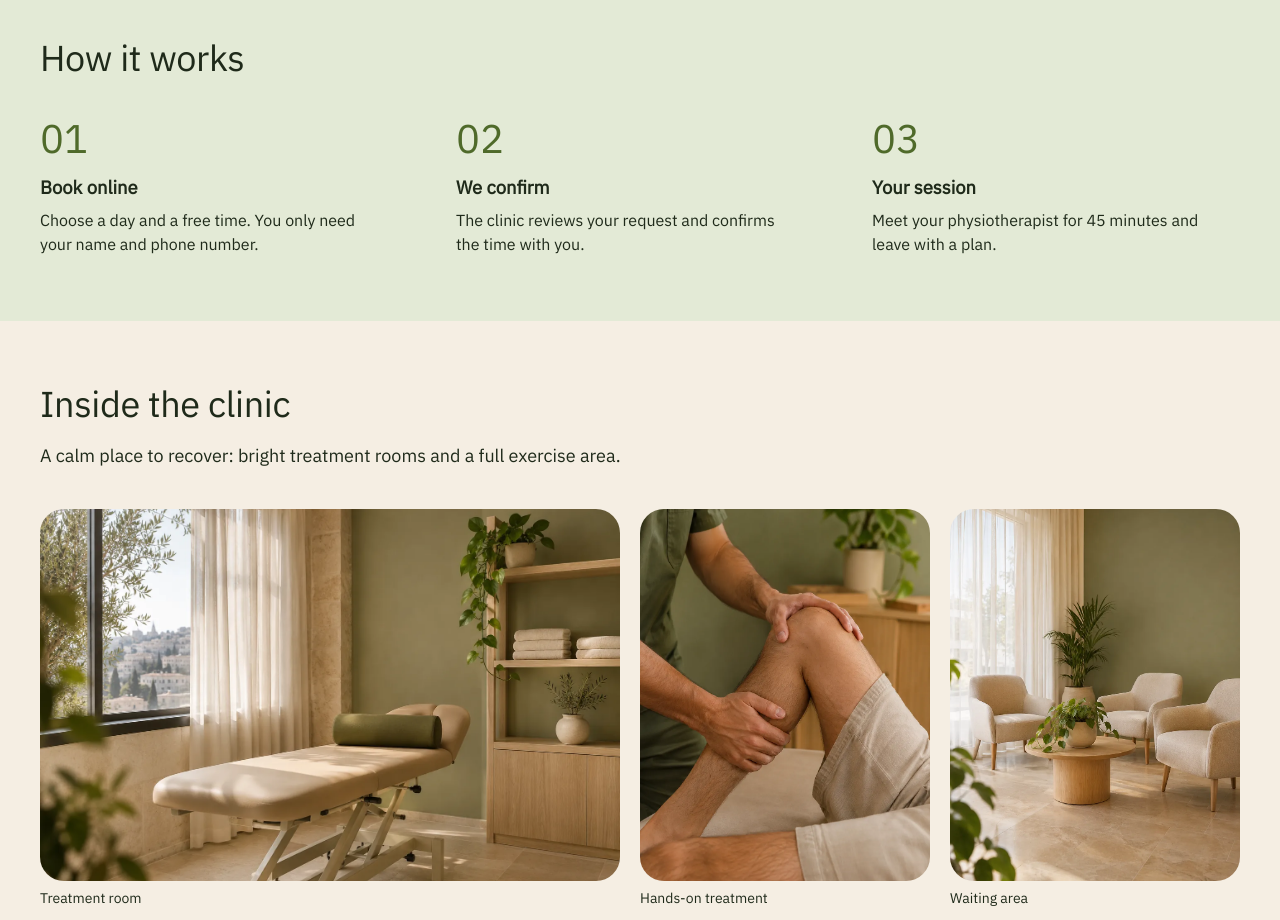
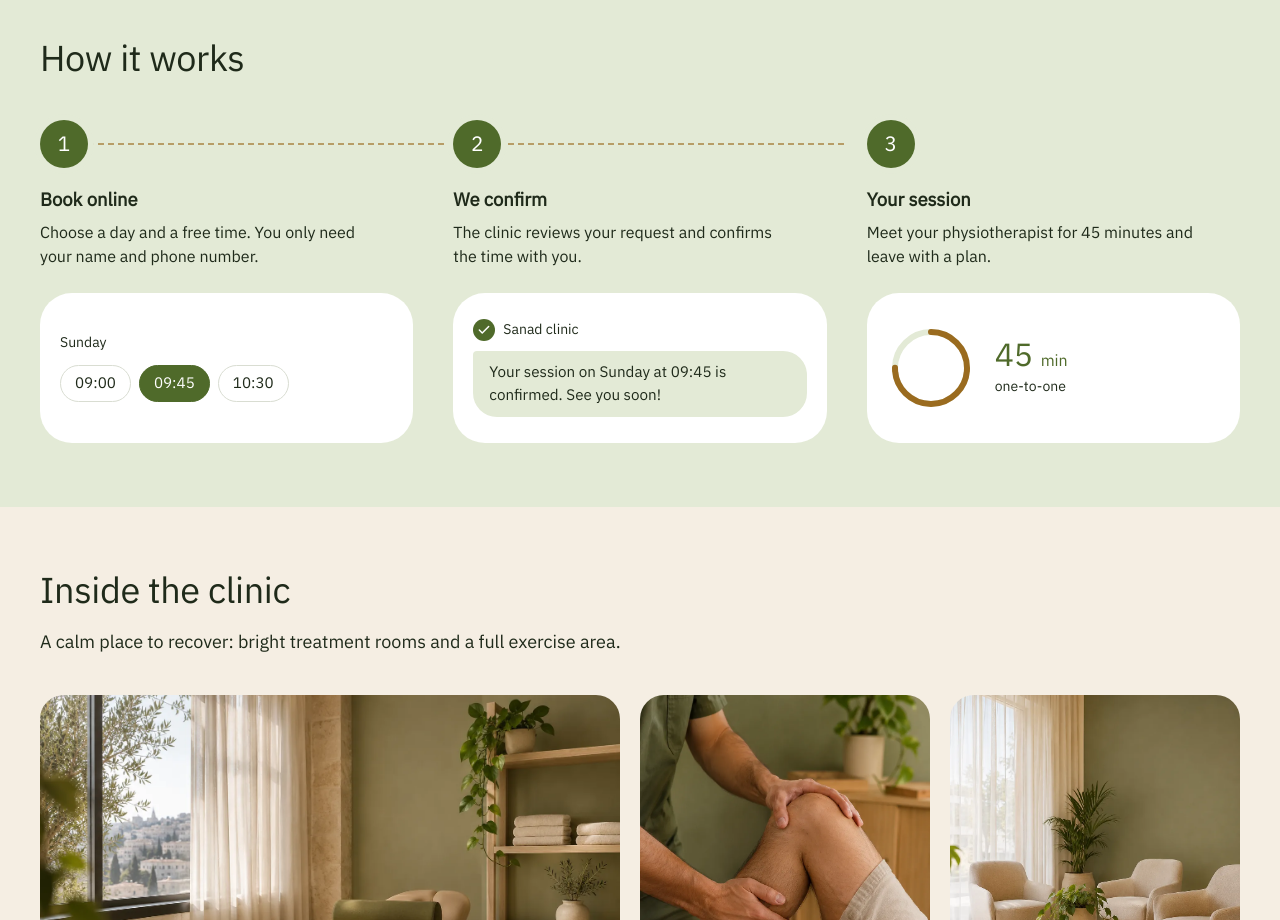
Before and after one commit to manarnofal2004/physio-clinic, a React (Vite) app in the folder client/: page / in a window 1280 px wide. Shown: the part 1400-2320 px from the top of the page. Built offline with nearby package versions, Linux system fonts and the light colour scheme; a web font is replaced by a local one.

Commit message:
feat(client): How it works as a dotted path with a small scene for each step

```diff
--- a/client/src/features/landing/HowItWorksSection.tsx
+++ b/client/src/features/landing/HowItWorksSection.tsx
@@ -1,20 +1,164 @@
+import type { ReactNode } from "react";
 import { Box, Typography } from "@mui/material";
+import { Check } from "lucide-react";
 import { useTranslation } from "react-i18next";
 import type { Translation } from "@/i18n/locales/en";
 import { LandingSection } from "./LandingSection";
 
 type StepKey = keyof Translation["landing"]["how"];
 
-const steps: { title: StepKey; text: StepKey }[] = [
-  { title: "bookTitle", text: "bookText" },
-  { title: "confirmTitle", text: "confirmText" },
-  { title: "visitTitle", text: "visitText" },
+// A small white "scene" showing what the step looks like for the visitor.
+const Scene = ({ children }: { children: ReactNode }) => (
+  <Box
+    aria-hidden
+    sx={{
+      mt: 3,
+      height: 150,
+      borderRadius: 4,
+      bgcolor: "background.paper",
+      p: 2.5,
+      display: "flex",
+      flexDirection: "column",
+      justifyContent: "center",
+    }}
+  >
+    {children}
+  </Box>
+);
+
+// Step 1: a day with its free times, one of them picked.
+const PickScene = () => {
+  const { t } = useTranslation();
+  return (
+    <Scene>
+      <Typography variant="body2" color="text.secondary">
+        {t("landing.how.day")}
+      </Typography>
+      <Box sx={{ display: "flex", gap: 1, mt: 1.5, flexWrap: "wrap" }} dir="ltr">
+        {["09:00", "09:45", "10:30"].map((time) => {
+          const picked = time === "09:45";
+          return (
+            <Box
+              key={time}
+              sx={{
+                px: 1.75,
+                py: 0.75,
+                borderRadius: 999,
+                fontSize: "0.95rem",
+                border: 1,
+                borderColor: picked ? "primary.main" : "divider",
+                bgcolor: picked ? "primary.main" : "transparent",
+                color: picked ? "primary.contrastText" : "text.primary",
+              }}
+            >
+              {time}
+            </Box>
+          );
+        })}
+      </Box>
+    </Scene>
+  );
+};
+
+// Step 2: the clinic's confirmation message.
+const ConfirmScene = () => {
+  const { t } = useTranslation();
+  return (
+    <Scene>
+      <Box sx={{ display: "flex", alignItems: "center", gap: 1 }}>
+        <Box
+          sx={{
+            width: 22,
+            height: 22,
+            borderRadius: "50%",
+            bgcolor: "primary.main",
+            color: "primary.contrastText",
+            display: "grid",
+            placeItems: "center",
+          }}
+        >
+          <Check size={14} strokeWidth={2.5} color="currentColor" />
+        </Box>
+        <Typography variant="body2" color="text.secondary">
+          {t("landing.how.from")}
+        </Typography>
+      </Box>
+      <Box
+        sx={{
+          mt: 1.25,
+          px: 2,
+          py: 1.25,
+          borderRadius: 3,
+          borderStartStartRadius: 4,
+          bgcolor: "action.selected",
+          fontSize: "0.95rem",
+          lineHeight: 1.5,
+        }}
+      >
+        {t("landing.how.message")}
+      </Box>
+    </Scene>
+  );
+};
+
+// Step 3: a 45-minute ring, three quarters of an hour.
+const SessionScene = () => {
+  const { t } = useTranslation();
+  const r = 36;
+  const length = 2 * Math.PI * r;
+  return (
+    <Scene>
+      <Box sx={{ display: "flex", alignItems: "center", gap: 2.5 }}>
+        <Box component="svg" viewBox="0 0 88 88" sx={{ width: 88, height: 88, flexShrink: 0 }}>
+          <Box
+            component="circle"
+            cx={44}
+            cy={44}
+            r={r}
+            fill="none"
+            strokeWidth={6}
+            sx={{ stroke: (th) => th.palette.action.selected }}
+          />
+          <Box
+            component="circle"
+            cx={44}
+            cy={44}
+            r={r}
+            fill="none"
+            strokeWidth={6}
+            strokeLinecap="round"
+            strokeDasharray={`${length * 0.75} ${length}`}
+            transform="rotate(-90 44 44)"
+            sx={{ stroke: (th) => th.palette.warning.main }}
+          />
+        </Box>
+        <Box>
+          <Typography sx={{ fontSize: "2rem", lineHeight: 1, color: "primary.main" }}>
+            45{" "}
+            <Box component="span" sx={{ fontSize: "1rem" }}>
+              {t("landing.how.minutes")}
+            </Box>
+          </Typography>
+          <Typography variant="body2" color="text.secondary" sx={{ mt: 0.75 }}>
+            {t("landing.how.oneToOne")}
+          </Typography>
+        </Box>
+      </Box>
+    </Scene>
+  );
+};
+
+const steps: { title: StepKey; text: StepKey; scene: ReactNode }[] = [
+  { title: "bookTitle", text: "bookText", scene: <PickScene /> },
+  { title: "confirmTitle", text: "confirmText", scene: <ConfirmScene /> },
+  { title: "visitTitle", text: "visitText", scene: <SessionScene /> },
 ];
 
-// Three numbered steps on a stone band, in reading order (right to left in Arabic).
+// Three steps joined by a dotted honey path, each with a small scene of what the
+// visitor will see: picking a time, the confirmation, the session itself.
 export const HowItWorksSection = () => {
   const { t, i18n } = useTranslation();
-  const number = new Intl.NumberFormat(i18n.language, { minimumIntegerDigits: 2 });
+  const number = new Intl.NumberFormat(i18n.language);
 
   return (
     <LandingSection id="how-it-works" title={t("landing.how.title")} tinted>
@@ -24,25 +168,50 @@ export const HowItWorksSection = () => {
           m: 0,
           p: 0,
           listStyle: "none",
+          position: "relative",
           display: "grid",
           gridTemplateColumns: { xs: "1fr", md: "repeat(3, 1fr)" },
-          gap: { xs: 5, md: 6 },
+          gap: { xs: 5, md: 5 },
+          // The path that joins the three numbers on wide screens.
+          "&::before": {
+            content: '""',
+            display: { xs: "none", md: "block" },
+            position: "absolute",
+            top: 23,
+            insetInline: "48px 33%",
+            borderTop: "2px dashed",
+            borderColor: "warning.main",
+            opacity: 0.6,
+          },
         }}
       >
         {steps.map((step, index) => (
-          <Box component="li" key={step.title}>
-            <Typography
+          <Box component="li" key={step.title} sx={{ position: "relative" }}>
+            <Box
               aria-hidden
-              sx={{ fontSize: "2.5rem", fontWeight: 500, lineHeight: 1, color: "primary.main" }}
+              sx={{
+                width: 48,
+                height: 48,
+                borderRadius: "50%",
+                bgcolor: "primary.main",
+                color: "primary.contrastText",
+                display: "grid",
+                placeItems: "center",
+                fontSize: "1.3rem",
+                position: "relative",
+                // A ring in the band colour so the dashed path stops short of the circle.
+                boxShadow: (th) => `0 0 0 6px ${th.palette.action.selected}`,
+              }}
             >
               {number.format(index + 1)}
-            </Typography>
-            <Typography variant="h5" component="h3" sx={{ mt: 2 }}>
+            </Box>
+            <Typography variant="h5" component="h3" sx={{ mt: 2.5 }}>
               {t(`landing.how.${step.title}`)}
             </Typography>
             <Typography color="text.secondary" sx={{ mt: 1, maxWidth: 340 }}>
               {t(`landing.how.${step.text}`)}
             </Typography>
+            {step.scene}
           </Box>
         ))}
       </Box>
--- a/client/src/i18n/locales/ar.ts
+++ b/client/src/i18n/locales/ar.ts
@@ -90,6 +90,11 @@ export const ar: Translation = {
       confirmText: "تراجع العيادة طلبك وتؤكد الموعد معك.",
       visitTitle: "جلستك",
       visitText: "تلتقي بأخصائي العلاج الطبيعي لمدة 45 دقيقة وتخرج بخطة واضحة.",
+      day: "الأحد",
+      from: "عيادة سَنَد",
+      message: "تم تأكيد جلستك يوم الأحد الساعة 09:45. بانتظارك!",
+      minutes: "دقيقة",
+      oneToOne: "جلسة فردية",
     },
     gallery: {
       title: "من داخل العيادة",
--- a/client/src/i18n/locales/en.ts
+++ b/client/src/i18n/locales/en.ts
@@ -90,6 +90,11 @@ export const en = {
       confirmText: "The clinic reviews your request and confirms the time with you.",
       visitTitle: "Your session",
       visitText: "Meet your physiotherapist for 45 minutes and leave with a plan.",
+      day: "Sunday",
+      from: "Sanad clinic",
+      message: "Your session on Sunday at 09:45 is confirmed. See you soon!",
+      minutes: "min",
+      oneToOne: "one-to-one",
     },
     gallery: {
       title: "Inside the clinic",
```
